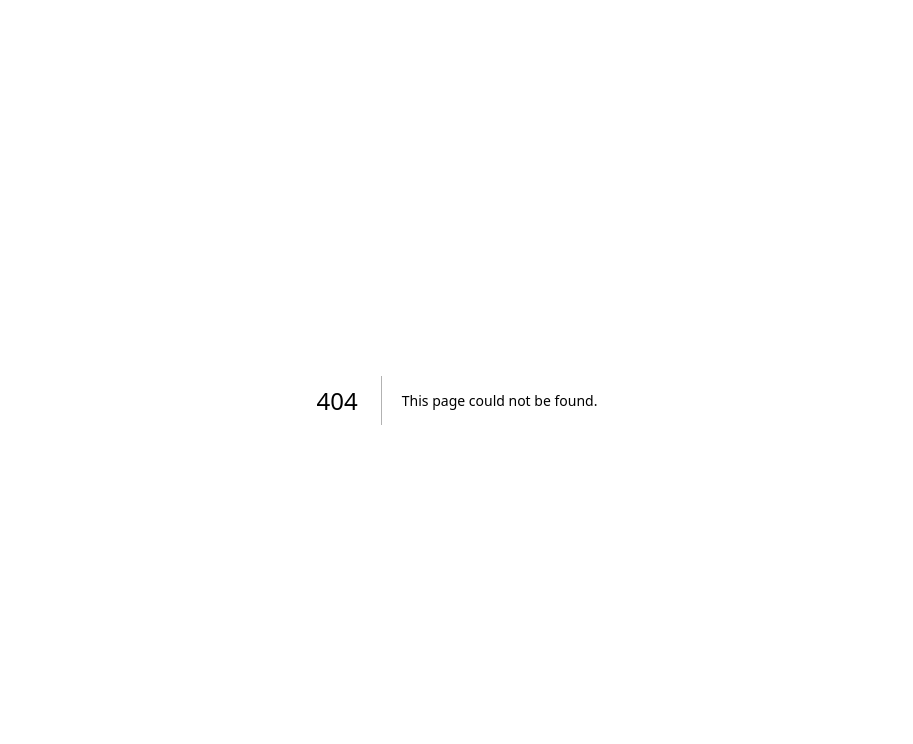
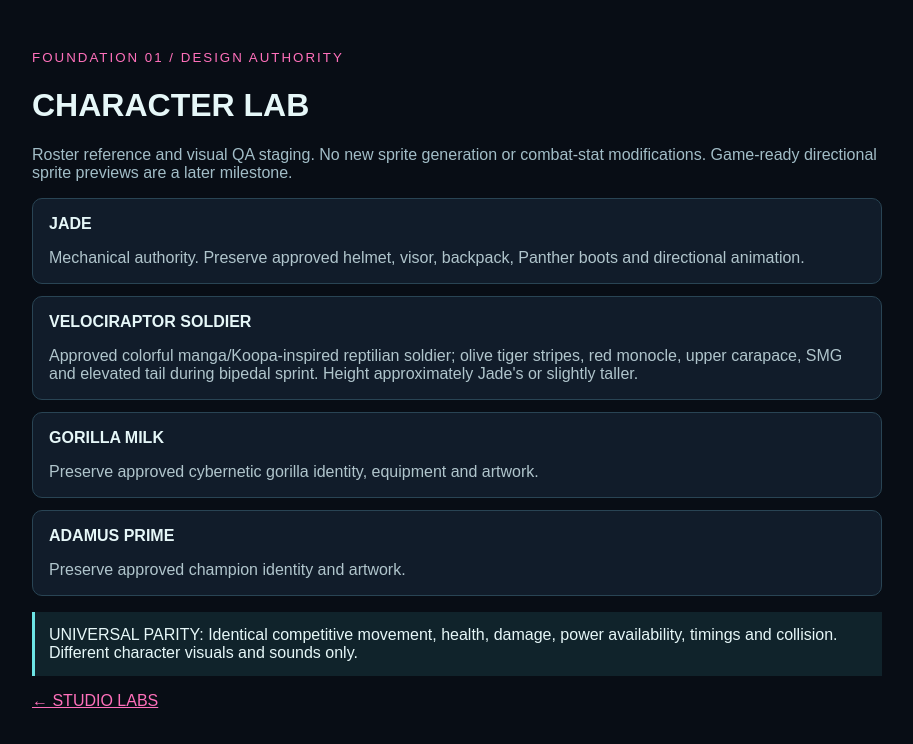
Before and after one commit to leslieadamsisrh-commits/god-mode-break-the-code2, a Next.js app: page /studio/character in a window 1280 px wide. Before the commit this address had no page. Shown: the top 744 px of the page, without its empty margins (183-1096 px from the left). Built offline with nearby package versions, Linux system fonts and the light colour scheme.

Commit message:
Foundation 01: add isolated Studio lab navigation and QA routes

```diff
--- /dev/null
+++ b/app/studio/character/page.tsx
@@ -0,0 +1,17 @@
+import Link from "next/link";
+const roster=[
+ ["JADE","Mechanical authority. Preserve approved helmet, visor, backpack, Panther boots and directional animation."],
+ ["VELOCIRAPTOR SOLDIER","Approved colorful manga/Koopa-inspired reptilian soldier; olive tiger stripes, red monocle, upper carapace, SMG and elevated tail during bipedal sprint. Height approximately Jade's or slightly taller."],
+ ["GORILLA MILK","Preserve approved cybernetic gorilla identity, equipment and artwork."],
+ ["ADAMUS PRIME","Preserve approved champion identity and artwork."]
+];
+export default function CharacterLab(){
+ return <main style={{minHeight:"100dvh",overflowY:"auto",background:"#080d15",color:"#e6f7f8",padding:"clamp(18px,4vw,48px)",fontFamily:"Arial,sans-serif"}}>
+ <div style={{maxWidth:850,margin:"0 auto"}}>
+ <small style={{color:"#ff70bb",letterSpacing:2}}>FOUNDATION 01 / DESIGN AUTHORITY</small><h1>CHARACTER LAB</h1>
+ <p style={{color:"#a2bdc7"}}>Roster reference and visual QA staging. No new sprite generation or combat-stat modifications. Game-ready directional sprite previews are a later milestone.</p>
+ <div style={{display:"grid",gap:12}}>{roster.map(([name,detail])=><section key={name} style={{border:"1px solid #294454",background:"#111c2a",borderRadius:10,padding:16}}><strong>{name}</strong><p style={{color:"#b0c5cc",marginBottom:0}}>{detail}</p></section>)}</div>
+ <p style={{borderLeft:"3px solid #6ce4e5",padding:14,background:"#10232b"}}>UNIVERSAL PARITY: Identical competitive movement, health, damage, power availability, timings and collision. Different character visuals and sounds only.</p>
+ <p><Link style={{color:"#ff70bb"}} href="/studio">← STUDIO LABS</Link></p>
+ </div></main>;
+}
```
